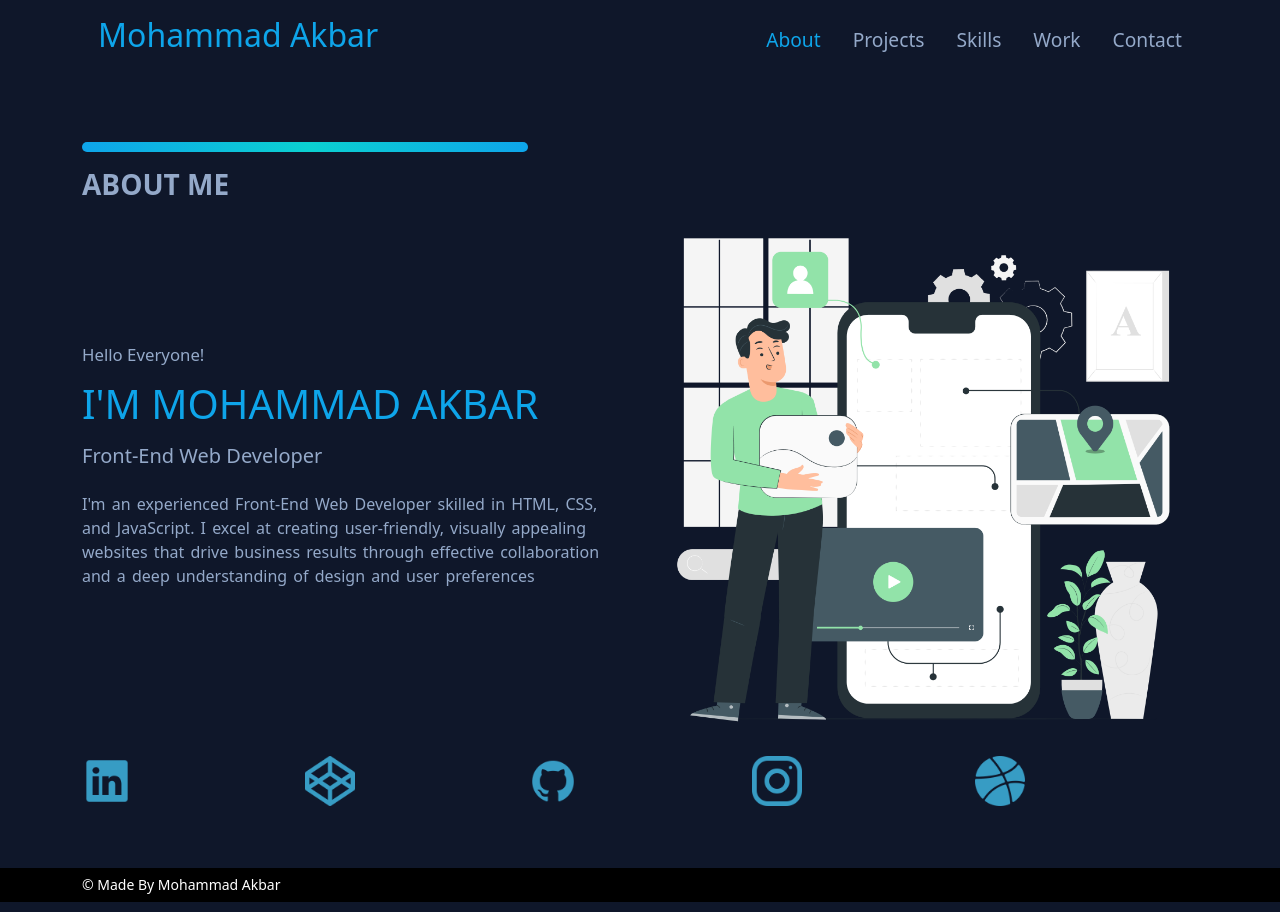
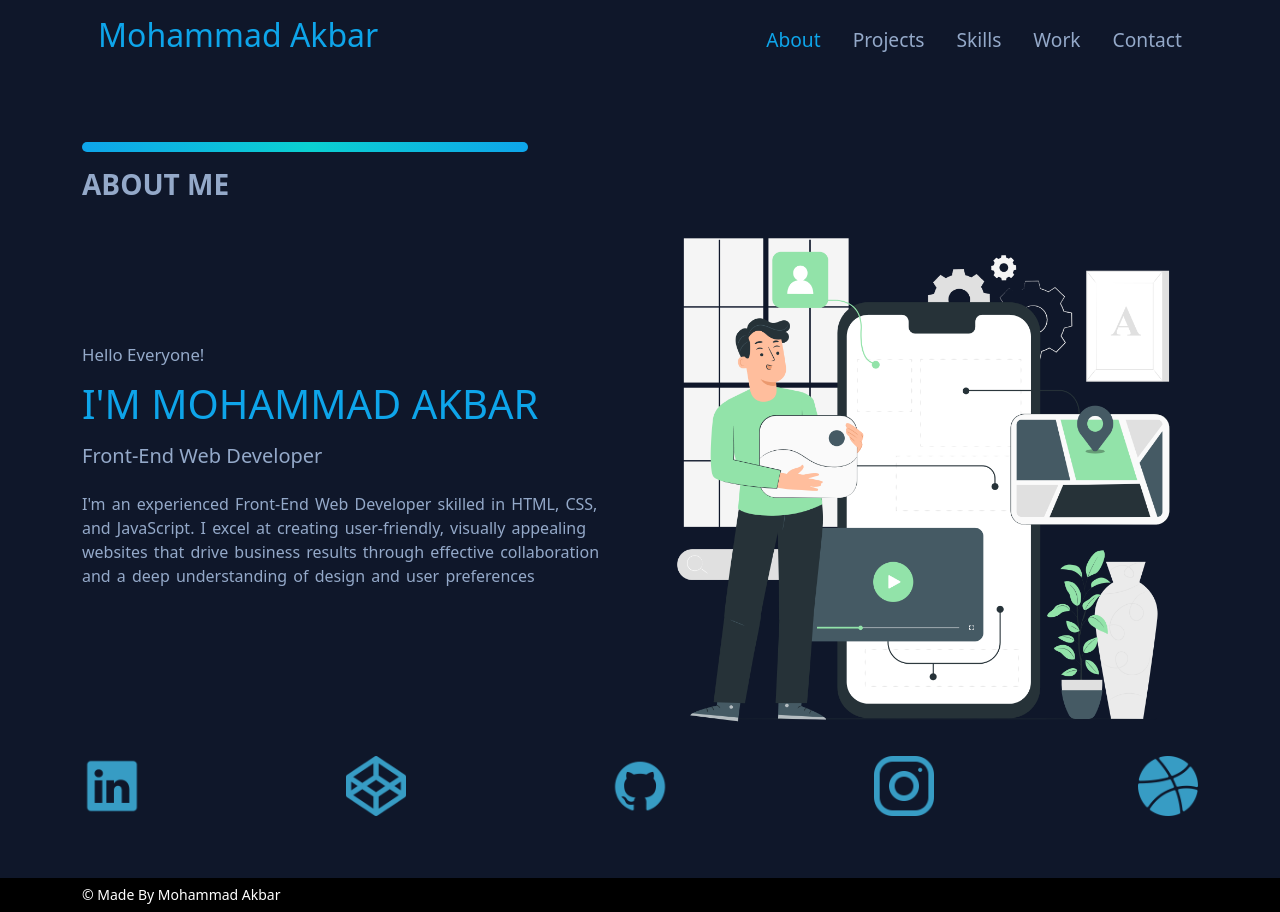
Before and after one commit to akbarsoft0/React-portfolio, a React (Create React App) app: page / in a window 1280 px wide. Built offline with nearby package versions, Linux system fonts and the light colour scheme.

Commit message:
added flex

```diff
--- a/src/componenets/commen/social-contacts.css
+++ b/src/componenets/commen/social-contacts.css
@@ -1,11 +1,11 @@
 .s-container {
     display: flex;
+    justify-content: space-between;
     margin-bottom: 2rem;
 }
 
 .s-div {
-    width: 50px;
-    margin-right: auto;
+    width: 60px;
 }
 
 .s-div img {
```
